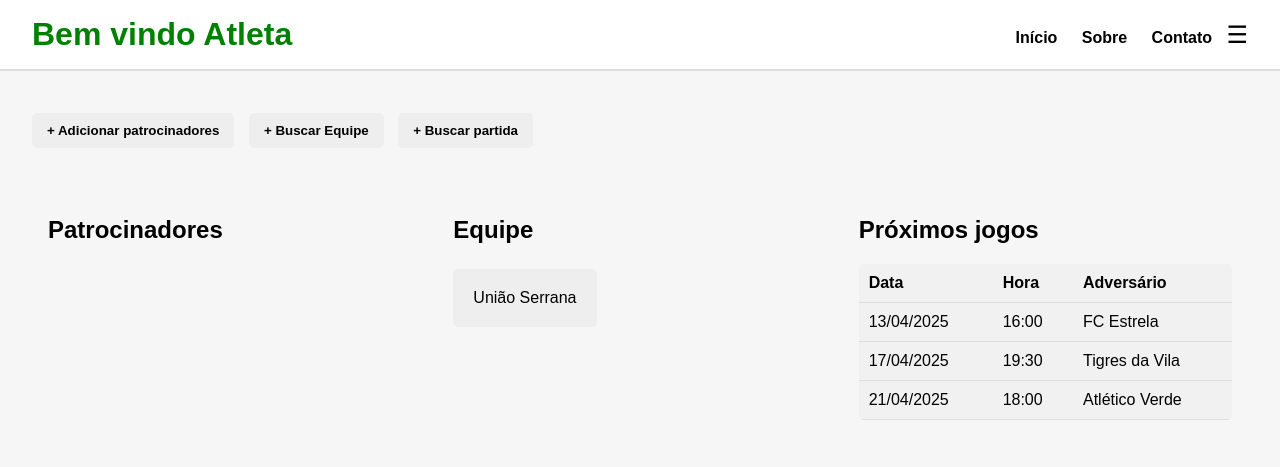
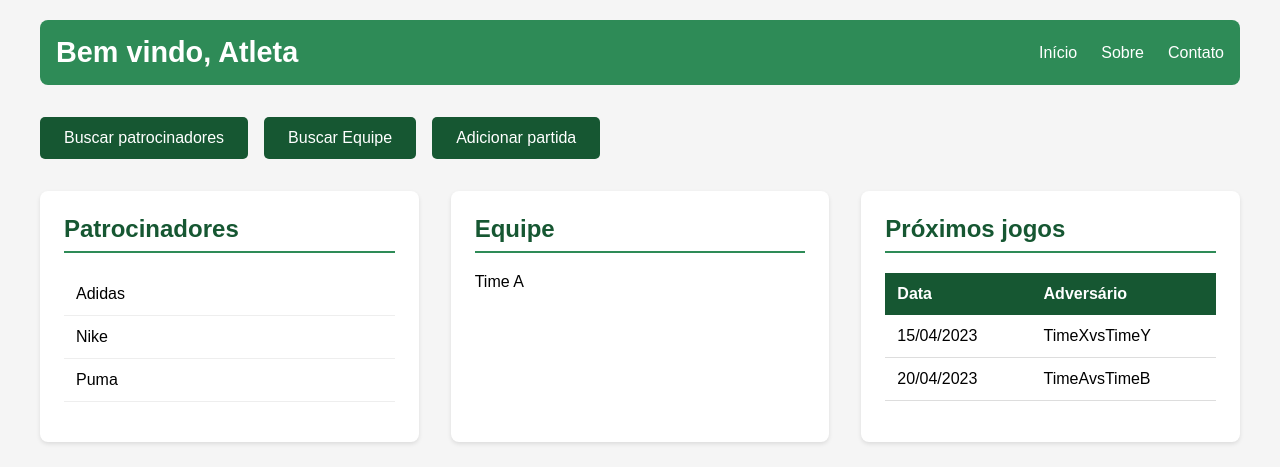
Before and after one commit to guedeees2004-2/ImpulsoEsporte, a Django app: page /atleta/ in a window 1280 px wide. Shown: the top 467 px of the page. Run offline with Django 5.2, Linux system fonts and the light colour scheme.

Commit message:
Adicionando alterações de Guilherme na página do atleta

```diff
--- a/appImpulsoEsporte/views.py
+++ b/appImpulsoEsporte/views.py
@@ -2,8 +2,9 @@ from django.shortcuts import render, redirect
 from django.contrib.auth import login, logout
 from django.views import View
 
+from .forms import CustomUserCreationForm, CustomAuthenticationForm
 
-from .forms import CustomUserCreationForm, CustomAuthenticationForm
+
 
 def index(request):
     context = {
@@ -41,5 +42,56 @@ def user_logout(request):
     logout(request)
     return redirect('login')
 
+patrocinadores = ["Nike", "Adidas", "Puma"]
+equipes = ["Time A", "Time B", "Time C"]
+partidas = [
+    "15/04/2023 - Time X vs Time Y",
+    "20/04/2023 - Time A vs Time B"
+]
+
 def pagina_atleta(request):
-    return render(request, "PaginaAtleta.html")
+    global patrocinadores, partidas, equipes
+
+    filtro_equipe = request.GET.get('filtro_equipe', '')
+    box_aberto = request.GET.get('box_aberto', '')
+
+    if request.method == "POST":
+        # Adicionar novo patrocinador
+        if 'adicionar_patrocinador' in request.POST:
+            novo_patrocinador = request.POST.get('novo_patrocinador', '').strip()
+            if novo_patrocinador and novo_patrocinador not in patrocinadores:
+                patrocinadores.append(novo_patrocinador)
+                box_aberto = 'patrocinador'
+
+        # Adicionar nova partida
+        elif 'adicionar_partida' in request.POST:
+            nova_partida = request.POST.get('nova_partida', '').strip()
+            if nova_partida and nova_partida not in partidas:
+                partidas.append(nova_partida)
+                box_aberto = 'partida'
+
+        # Remover itens
+        elif 'remover' in request.POST:
+            item = request.POST.get('item')
+            lista = request.POST.get('lista')
+
+            if lista == 'patrocinadores' and item in patrocinadores:
+                patrocinadores.remove(item)
+            elif lista == 'partidas' and item in partidas:
+                partidas.remove(item)
+
+            box_aberto = lista[:-1]  # Remove o 's' final (patrocinadores -> patrocinador)
+
+        return redirect(f'{request.path}?box_aberto={box_aberto}')
+
+    # Filtra equipes se houver filtro
+    equipes_filtradas = [e for e in equipes if filtro_equipe.lower() in e.lower()]
+
+    context = {
+        'patrocinadores': sorted(patrocinadores),
+        'equipes': sorted(equipes_filtradas if filtro_equipe else equipes),
+        'partidas': sorted(partidas),
+        'filtro_equipe': filtro_equipe,
+        'box_aberto': box_aberto,
+    }
+    return render(request, 'PaginaAtleta.html', context)
--- a/impulse_esporte/templates/PaginaAtleta.html
+++ b/impulse_esporte/templates/PaginaAtleta.html
@@ -1,281 +1,159 @@
+{% load static %}
 <!DOCTYPE html>
 <html lang="pt-br">
 <head>
   <meta charset="UTF-8">
   <title>Página de Atleta</title>
-  <style>
-    body {
-      font-family: Arial, sans-serif;
-      margin: 0;
-      background-color: #f6f6f6;
-    }
-
-
-    header {
-      background-color: #fff;
-      padding: 1rem 2rem;
-      display: flex;
-      justify-content: space-between;
-      align-items: center;
-      border-bottom: 2px solid #ddd;
-    }
-
-
-    header h1 {
-      color: green;
-      margin: 0;
-    }
-
-
-    nav a {
-      margin: 0 10px;
-      text-decoration: none;
-      color: black;
-      font-weight: bold;
-    }
-
-
-    .menu-icon {
-      font-size: 24px;
-      display: inline-block;
-    }
-
-
-    main {
-      padding: 2rem;
-    }
-
-
-    .botoes {
-      margin-bottom: 2rem;
-    }
-
-
-    button {
-      background-color: #eee;
-      border: none;
-      padding: 10px 15px;
-      margin: 10px 10px 0 0;
-      border-radius: 5px;
-      cursor: pointer;
-      font-weight: bold;
-    }
-
-
-    .form-box {
-      display: none;
-      margin-top: 10px;
-      padding: 15px;
-      border: 1px solid #ccc;
-      background: #f9f9f9;
-      border-radius: 8px;
-      max-width: 400px;
-    }
-
-
-    .form-box input, .form-box button {
-      display: block;
-      width: 100%;
-      margin: 5px 0;
-      padding: 8px;
-    }
-
-
-    .form-box ul {
-      list-style: none;
-      padding: 0;
-    }
-
-
-    .form-box li {
-      margin: 4px 0;
-      display: flex;
-      justify-content: space-between;
-      background: #fff;
-      padding: 5px;
-      border: 1px solid #ddd;
-    }
-
-
-    .conteudo {
-      display: flex;
-      justify-content: space-between;
-      flex-wrap: wrap;
-    }
-
-
-    .patrocinadores, .equipe, .jogos {
-      flex: 1;
-      margin: 1rem;
-      min-width: 250px;
-    }
-
-
-    .logos img {
-      height: 50px;
-      margin-right: 20px;
-    }
-
-
-    .equipe-nome {
-      background-color: #eee;
-      padding: 20px;
-      border-radius: 5px;
-      display: inline-block;
-      margin-top: 5px;
-    }
-
-
-    table {
-      width: 100%;
-      border-collapse: collapse;
-      background-color: #f1f1f1;
-      border-radius: 5px;
-      overflow: hidden;
-      margin-top: 10px;
-    }
-
-
-    th, td {
-      padding: 10px;
-      text-align: left;
-      border-bottom: 1px solid #ddd;
-    }
-
-
-    footer {
-      text-align: right;
-      padding: 1rem 2rem;
-      background-color: #fff;
-    }
-
-
-    footer img {
-      height: 50px;
-    }
-  </style>
+  <link rel="stylesheet" href="{% static 'atleta.css' %}">
 </head>
-<body>
-  <header>
-    <h1>Bem vindo Atleta</h1>
+<body class="pagina-atleta">
+  <header class="atleta-header">
+    <h1>Bem vindo, Atleta</h1>
     <nav>
       <a href="#">Início</a>
       <a href="#">Sobre</a>
       <a href="#">Contato</a>
-      <div class="menu-icon">☰</div>
     </nav>
   </header>
 
-
   <main>
-    <section class="botoes">
-      <button onclick="toggleBox('patrocinadorBox')">+ Adicionar patrocinadores</button>
-      <button onclick="toggleBox('equipeBox')">+ Buscar Equipe</button>
-      <button onclick="toggleBox('partidaBox')">+ Buscar partida</button>
+    <section class="atleta-botoes">
+      <a href="?box_aberto=patrocinador" class="atleta-botao">Buscar patrocinadores</a>
+      <a href="?box_aberto=equipe" class="atleta-botao">Buscar Equipe</a>
+      <a href="?box_aberto=partida" class="atleta-botao">Adicionar partida</a>
     </section>
 
-
-    <div class="form-box" id="patrocinadorBox">
-      <input type="text" id="buscarPatrocinador" placeholder="Buscar patrocinador..." oninput="filtrar('buscarPatrocinador', 'listaPatrocinadores')">
-      <input type="text" id="novoPatrocinador" placeholder="Adicionar novo patrocinador...">
-      <button onclick="adicionar('novoPatrocinador', 'listaPatrocinadores')">Adicionar</button>
-      <ul id="listaPatrocinadores">
-        <li>Nike <button onclick="remover(this)">X</button></li>
-        <li>Coca-Cola <button onclick="remover(this)">X</button></li>
+    <!-- Box de Patrocinadores -->
+    <div class="atleta-form-box {% if box_aberto == 'patrocinador' %}aberto{% endif %}" id="patrocinadorBox">
+      <form method="POST">
+        {% csrf_token %}
+        <input type="hidden" name="tipo" value="patrocinador">
+        <input type="text" name="novo_patrocinador" placeholder="Nome do patrocinador" required>
+        <button type="submit" name="adicionar_patrocinador" class="atleta-botao">Adicionar</button>
+      </form>
+      <ul class="atleta-lista">
+        {% for p in patrocinadores %}
+        <li>
+          {{ p }}
+          <form method="POST" class="atleta-form-remover" style="display:inline;">
+            {% csrf_token %}
+            <input type="hidden" name="remover" value="1">
+            <input type="hidden" name="item" value="{{ p }}">
+            <input type="hidden" name="lista" value="patrocinadores">
+            <button type="submit" class="atleta-botao-remover" title="Remover">X</button>
+          </form>
+        </li>
+        {% empty %}
+        <li>Nenhum patrocinador cadastrado.</li>
+        {% endfor %}
       </ul>
     </div>
 
-
-    <div class="form-box" id="equipeBox">
-      <input type="text" id="buscarEquipe" placeholder="Buscar equipe..." oninput="filtrar('buscarEquipe', 'listaEquipes')">
-      <ul id="listaEquipes">
-        <li>União Serrana</li>
-        <li>Atlético Sul</li>
-        <li>FC Estrela</li>
+    <!-- Box de Equipe -->
+    <div class="atleta-form-box {% if box_aberto == 'equipe' %}aberto{% endif %}" id="equipeBox">
+      <form method="GET">
+        <input type="text" name="filtro_equipe" placeholder="Buscar equipe..."
+               value="{{ filtro_equipe|default_if_none:'' }}" class="atleta-input">
+        <button type="submit" class="atleta-botao">Filtrar</button>
+        <a href="?" class="atleta-botao">Limpar</a>
+      </form>
+      <ul class="atleta-lista">
+        {% for equipe in equipes %}
+          <li>{{ equipe }}</li>
+        {% empty %}
+          <li>Nenhuma equipe encontrada.</li>
+        {% endfor %}
       </ul>
     </div>
 
-
-    <div class="form-box" id="partidaBox">
-      <input type="text" id="buscarPartida" placeholder="Buscar partida..." oninput="filtrar('buscarPartida', 'listaPartidas')">
-      <input type="text" id="novaPartida" placeholder="Adicionar nova partida...">
-      <button onclick="adicionar('novaPartida', 'listaPartidas')">Adicionar</button>
-      <ul id="listaPartidas">
-        <li>13/04/2025 - FC Estrela <button onclick="remover(this)">X</button></li>
-        <li>17/04/2025 - Tigres da Vila <button onclick="remover(this)">X</button></li>
+    <!-- Box de Partida -->
+    <div class="atleta-form-box {% if box_aberto == 'partida' %}aberto{% endif %}" id="partidaBox">
+      <form method="POST">
+        {% csrf_token %}
+        <input type="text" name="nova_partida" placeholder="Nova partida (ex: 20/06/2025-Adversário)" required>
+        <button type="submit" name="adicionar_partida" class="atleta-botao">Adicionar</button>
+      </form>
+      <ul class="atleta-lista">
+        {% for partida in partidas %}
+        <li>
+          {{ partida }}
+          <form method="POST" class="atleta-form-remover" style="display:inline;">
+            {% csrf_token %}
+            <input type="hidden" name="remover" value="1">
+            <input type="hidden" name="item" value="{{ partida }}">
+            <input type="hidden" name="lista" value="partidas">
+            <button type="submit" class="atleta-botao-remover" title="Remover">X</button>
+          </form>
+        </li>
+        {% empty %}
+        <li>Nenhuma partida cadastrada.</li>
+        {% endfor %}
       </ul>
     </div>
 
-
-    <section class="conteudo">
-      <div class="patrocinadores">
+    <section class="atleta-conteudo">
+      <div class="atleta-card">
         <h2>Patrocinadores</h2>
-        <div class="logos">
-         <!-- <img src="https://upload.wikimedia.org/wikipedia/commons/a/a6/Logo_NIKE.svg" alt="Nike"-->
-          <!-- <img src="https://1000marcas.net/wp-content/uploads/2020/01/Coca-Cola-Logo.png" alt="Coca-Cola"-->
-        </div>
+        <ul class="atleta-lista">
+          {% for p in patrocinadores %}
+          <li>{{ p }}</li>
+          {% empty %}
+          <li>Nenhum patrocinador cadastrado.</li>
+          {% endfor %}
+        </ul>
       </div>
 
-
-      <div class="equipe">
+      <div class="atleta-card">
         <h2>Equipe</h2>
-        <p class="equipe-nome">União Serrana</p>
+        <p>
+          {% if equipes %}
+            {{ equipes.0 }}
+          {% else %}
+            Nenhuma equipe cadastrada.
+          {% endif %}
+        </p>
       </div>
 
-
-      <div class="jogos">
+      <div class="atleta-card">
         <h2>Próximos jogos</h2>
-        <table>
-          <tr><th>Data</th><th>Hora</th><th>Adversário</th></tr>
-          <tr><td>13/04/2025</td><td>16:00</td><td>FC Estrela</td></tr>
-          <tr><td>17/04/2025</td><td>19:30</td><td>Tigres da Vila</td></tr>
-          <tr><td>21/04/2025</td><td>18:00</td><td>Atlético Verde</td></tr>
+        <table class="atleta-tabela">
+          <thead>
+            <tr>
+              <th>Data</th>
+              <th>Adversário</th>
+            </tr>
+          </thead>
+          <tbody>
+            {% for partida in partidas %}
+            <tr>
+              <td>
+                {% if '-' in partida %}
+                  {{ partida|cut:' '|cut:'-'|slice:":10" }}
+                {% else %}
+                  {{ partida }}
+                {% endif %}
+              </td>
+              <td>
+                {% if '-' in partida %}
+                  {{ partida|cut:' '|cut:'-'|slice:"10:" }}
+                {% else %}
+                  -
+                {% endif %}
+              </td>
+            </tr>
+            {% empty %}
+            <tr>
+              <td colspan="2">Nenhuma partida cadastrada.</td>
+            </tr>
+            {% endfor %}
+          </tbody>
         </table>
       </div>
     </section>
   </main>
 
-
-  <footer>
+  <footer class="atleta-footer">
     <img src="https://impulso.network/wp-content/uploads/2023/11/Impulso-Esporte-logo.webp" alt="Impulso Esporte">
   </footer>
-
-
-  <script>
-    function toggleBox(id) {
-      const box = document.getElementById(id);
-      box.style.display = box.style.display === 'block' ? 'none' : 'block';
-    }
-
-
-    function adicionar(inputId, listaId) {
-      const input = document.getElementById(inputId);
-      const valor = input.value.trim();
-      if (valor === '') return;
-
-
-      const li = document.createElement("li");
-      li.innerHTML = `${valor} <button onclick="remover(this)">X</button>`;
-      document.getElementById(listaId).appendChild(li);
-      input.value = '';
-    }
-
-
-    function remover(botao) {
-      botao.parentElement.remove();
-    }
-
-
-    function filtrar(inputId, listaId) {
-      const termo = document.getElementById(inputId).value.toLowerCase();
-      const itens = document.getElementById(listaId).getElementsByTagName("li");
-
-
-      for (let item of itens) {
-        const texto = item.textContent.toLowerCase();
-        item.style.display = texto.includes(termo) ? "" : "none";
-      }
-    }
-  </script>
 </body>
 </html>
--- a/impulse_esporte/urls.py
+++ b/impulse_esporte/urls.py
@@ -20,27 +20,19 @@ from django.urls import path, include
 from django.conf import settings
 from django.conf.urls.static import static
 
-# Vamos importar as views de uma forma mais limpa
-
 from appImpulsoEsporte.views import index, RegisterView, LoginView, user_logout, pagina_atleta
 
 
 urlpatterns = [
-    # 1. Rota da página inicial (index), agora com o nome 'home' para o redirect funcionar
     path("", index, name="home"),
-
-    # 2. Novas rotas para autenticação
     path('login/', LoginView.as_view(), name='login'),
     path('register/', RegisterView.as_view(), name='register'),
     path('logout/', user_logout, name='logout'),
-    path("atleta/", pagina_atleta, name="pagina_atleta"),  # <-- Adicione esta linha
-
-    # 3. Rotas que você já tinha
+    path("atleta/", pagina_atleta, name="pagina_atleta"),
     path("admin/", admin.site.urls),
     path("__reload__/", include("django_browser_reload.urls")),
 ]
 
-# Sua configuração de arquivos estáticos e de mídia continua a mesma
 if settings.DEBUG:
     urlpatterns += static(settings.MEDIA_URL, document_root=settings.MEDIA_ROOT)
     urlpatterns += static(settings.STATIC_URL, document_root=settings.STATIC_ROOT)
--- /dev/null
+++ b/static/atleta.css
@@ -0,0 +1,185 @@
+/* Estilos base */
+.pagina-atleta {
+  font-family: 'Oswald', Arial, sans-serif;
+  max-width: 1200px;
+  margin: 0 auto;
+  padding: 20px;
+  background-color: #F5F5F5;
+}
+
+/* Header */
+.atleta-header {
+  background-color: #2E8B57;
+  color: white;
+  padding: 1rem;
+  border-radius: 8px;
+  margin-bottom: 2rem;
+  display: flex;
+  justify-content: space-between;
+  align-items: center;
+}
+
+.atleta-header h1 {
+  margin: 0;
+  font-size: 1.8rem;
+}
+
+.atleta-header nav {
+  display: flex;
+  gap: 1.5rem;
+}
+
+.atleta-header nav a {
+  color: white;
+  text-decoration: none;
+  font-weight: 500;
+}
+
+/* Botões */
+.atleta-botoes {
+  display: flex;
+  gap: 1rem;
+  margin-bottom: 2rem;
+  flex-wrap: wrap;
+}
+
+.atleta-botao {
+  background-color: #165732;
+  color: white;
+  border: none;
+  padding: 0.75rem 1.5rem;
+  border-radius: 5px;
+  text-decoration: none;
+  font-weight: 500;
+  cursor: pointer;
+  transition: background-color 0.3s;
+}
+
+.atleta-botao:hover {
+  background-color: #1e7e3a;
+}
+
+.atleta-botao-remover {
+  background-color: #d9534f;
+  color: white;
+  border: none;
+  border-radius: 50%;
+  width: 25px;
+  height: 25px;
+  display: flex;
+  align-items: center;
+  justify-content: center;
+  cursor: pointer;
+  margin-left: 10px;
+}
+
+/* Formulários e boxes */
+.atleta-form-box {
+  background: white;
+  border-radius: 8px;
+  padding: 1.5rem;
+  margin-bottom: 2rem;
+  box-shadow: 0 2px 4px rgba(0,0,0,0.1);
+  display: none;
+}
+
+.atleta-form-box.aberto {
+  display: block;
+}
+
+.atleta-input {
+  width: 100%;
+  padding: 0.75rem;
+  margin-bottom: 1rem;
+  border: 1px solid #ddd;
+  border-radius: 5px;
+}
+
+/* Listas */
+.atleta-lista {
+  list-style: none;
+  padding: 0;
+  margin-top: 1rem;
+}
+
+.atleta-lista li {
+  padding: 0.75rem;
+  border-bottom: 1px solid #eee;
+  display: flex;
+  justify-content: space-between;
+  align-items: center;
+}
+
+.atleta-form-remover {
+  display: inline;
+}
+
+/* Cards de conteúdo */
+.atleta-conteudo {
+  display: grid;
+  grid-template-columns: repeat(auto-fit, minmax(300px, 1fr));
+  gap: 2rem;
+  margin-top: 2rem;
+}
+
+.atleta-card {
+  background: white;
+  border-radius: 8px;
+  padding: 1.5rem;
+  box-shadow: 0 2px 4px rgba(0,0,0,0.1);
+}
+
+.atleta-card h2 {
+  color: #165732;
+  margin-top: 0;
+  border-bottom: 2px solid #2E8B57;
+  padding-bottom: 0.5rem;
+}
+
+/* Tabela */
+.atleta-tabela {
+  width: 100%;
+  border-collapse: collapse;
+  margin-top: 1rem;
+}
+
+.atleta-tabela th {
+  background-color: #165732;
+  color: white;
+  padding: 0.75rem;
+  text-align: left;
+}
+
+.atleta-tabela td {
+  padding: 0.75rem;
+  border-bottom: 1px solid #ddd;
+}
+
+/* Footer */
+.atleta-footer {
+  text-align: center;
+  padding: 2rem 0;
+  margin-top: 3rem;
+}
+
+.atleta-footer img {
+  max-width: 200px;
+  height: auto;
+}
+
+/* Responsividade */
+@media (max-width: 768px) {
+  .atleta-header {
+    flex-direction: column;
+    gap: 1rem;
+    text-align: center;
+  }
+
+  .atleta-botoes {
+    flex-direction: column;
+  }
+
+  .atleta-conteudo {
+    grid-template-columns: 1fr;
+  }
+}
```
